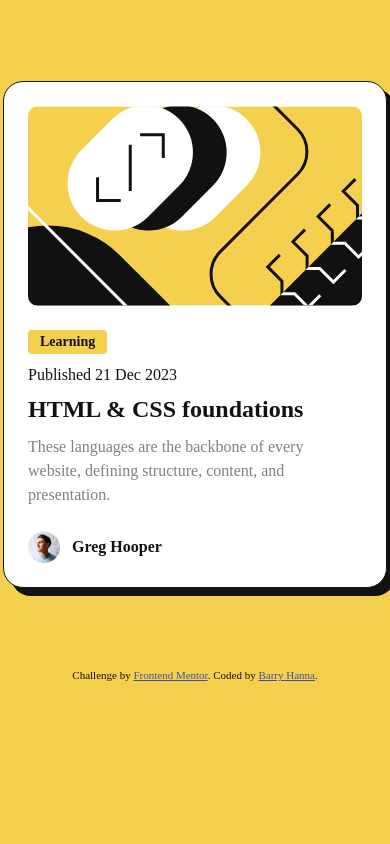
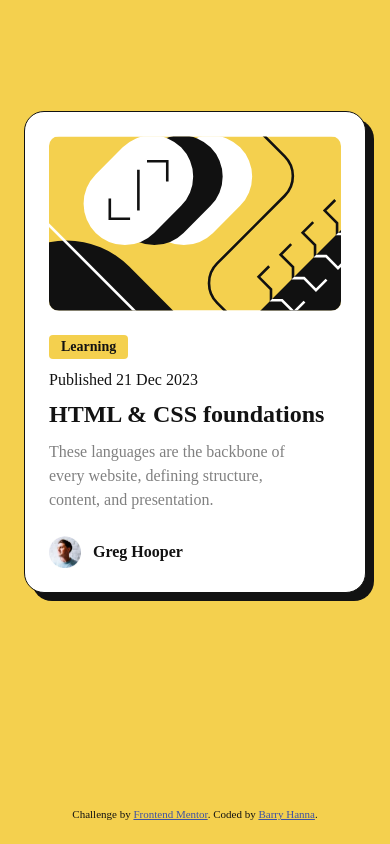
Before and after one commit to barryhanna/blog-preview-card-main, a plain HTML site: page index.html in a window 390 px wide. Drawn offline with Linux system fonts and the light colour scheme.

Commit message:
Mobile design

```diff
--- a/index.html
+++ b/index.html
@@ -43,14 +43,15 @@
 				</div>
 			</div>
 		</div>
-
 		<div class="attribution">
+			<p>
 				Challenge by
 				<a
 					href="https://www.frontendmentor.io?ref=challenge"
 					target="_blank"
 					>Frontend Mentor</a
 				>. Coded by <a href="#">Barry Hanna</a>.
+			</p>
 		</div>
 	</body>
 </html>
--- a/styles.css
+++ b/styles.css
@@ -40,20 +40,16 @@
 
 html {
 	box-sizing: inherit;
+	height: 100%;
 }
 
 body {
 	font-family: 'Figtree';
-	display: flex;
-	flex-direction: column;
+	display: grid;
+	grid-template-rows: 5fr 1fr;
 	background: var(--clr-background);
 	min-height: 100vh;
-	height: 100%;
 	color: var(--clr-text);
-}
-
-body > * {
-	flex: 1;
 }
 
 .container {
@@ -69,9 +65,11 @@ body > * {
 	gap: var(--spacer-outer);
 	background: var(--clr-card-bg);
 	border: 1px solid var(--clr-black);
-	width: 384px;
+	min-width: 327px;
+	max-width: 384px;
 	border-radius: var(--border-radius);
 	padding: 24px;
+	margin: 0 24px;
 	box-shadow: 8px 8px 0 var(--clr-black);
 	cursor: pointer;
 }
@@ -129,6 +127,9 @@ body > * {
 .attribution {
 	font-size: 11px;
 	text-align: center;
+	margin-top: auto;
+	margin-inline: auto;
+	padding: var(--spacer-outer);
 }
 
 .attribution a {
```
Lines whose indentation alone changed are shown as unchanged.
